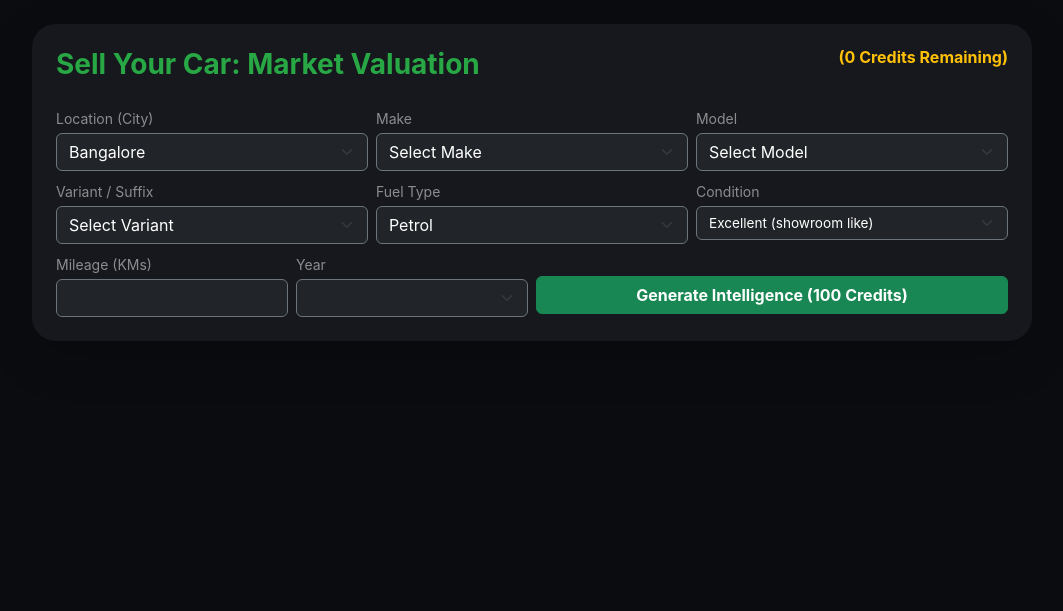
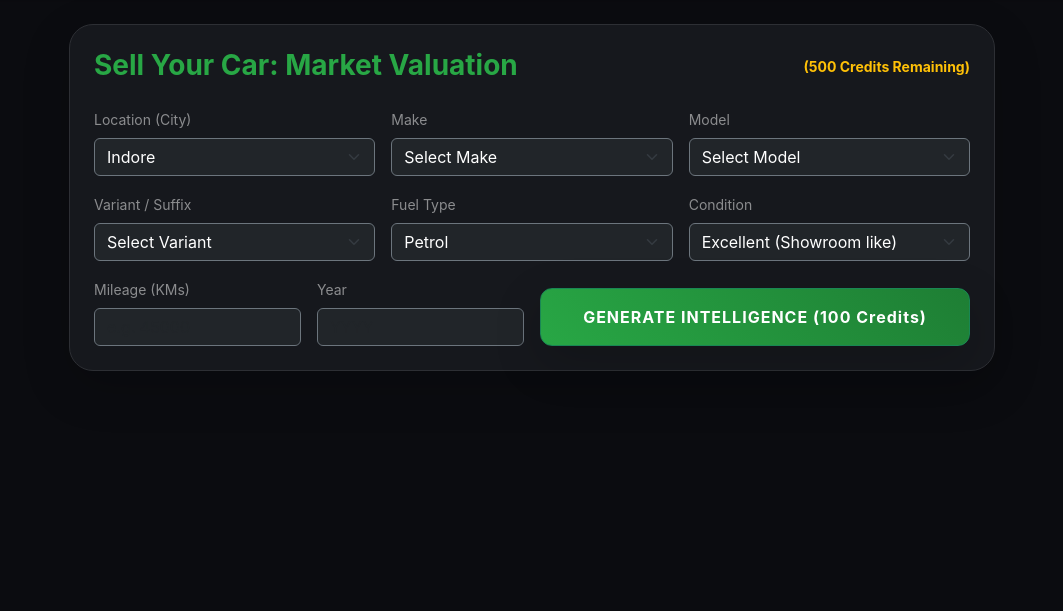
Before and after one commit to autoknowmus-web/autoknowmus, a Flask app: page /seller in a window 1280 px wide. Shown: the part 49-660 px from the top of the page, without its empty margins (108-1171 px from the left). Run offline with Flask 3, Linux system fonts and the light colour scheme; lists and menus that the app fills with data are empty.

Commit message:
Update seller.html

```diff
--- a/templates/seller.html
+++ b/templates/seller.html
@@ -1,60 +1,116 @@
 {% extends "layout.html" %}
 {% block content %}
-<div class="card p-4 border-0 shadow-lg mx-auto" style="background: #16181d; border-radius: 24px; max-width: 1000px; border-top: 5px solid #28a745;">
-    <h3 class="text-green fw-bold mb-4">Sell Your Car: Market Valuation <span class="float-end fs-6 text-warning">({{ credits }} Credits Remaining)</span></h3>
-    <form action="/dashboard" method="POST">
-        <div class="row g-2 text-start">
-            <div class="col-md-4"><label class="text-white-50 small mb-1">Location (City)</label>
-                <select class="form-select bg-dark text-white border-secondary"><option selected>Bangalore</option></select>
+<div class="row justify-content-center">
+    <div class="col-lg-10">
+        <div class="card p-4 shadow-lg" style="background: #16181d; border-radius: 24px; border: 1px solid #2d2f34;">
+            <div class="d-flex justify-content-between align-items-center mb-4">
+                <h3 class="text-green fw-bold mb-0">Sell Your Car: Market Valuation</h3>
+                <span class="text-warning fw-bold small">({{ session.get('credits', 500) }} Credits Remaining)</span>
             </div>
-            <div class="col-md-4"><label class="text-white-50 small mb-1">Make</label>
-                <select class="form-select bg-dark text-white border-secondary" name="make" id="brand" onchange="updateModels()" required>
-                    <option value="" disabled selected>Select Make</option>
-                    {% for brand in brands %}<option>{{ brand }}</option>{% endfor %}
+
+            <form action="/generate_report" method="POST" class="row g-3">
+                <div class="col-md-4">
+                    <label class="form-label text-white-50 small">Location (City)</label>
+                    <select name="city" class="form-select bg-dark text-white border-secondary" required>
+                        <option value="Indore">Indore</option>
+                        <option value="Bangalore">Bangalore</option>
+                        <option value="Hyderabad">Hyderabad</option>
                     </select>
                 </div>
-            <div class="col-md-4"><label class="text-white-50 small mb-1">Model</label>
-                <select class="form-select bg-dark text-white border-secondary" id="model" name="model" onchange="updateVariants()" required>
-                    <option value="" disabled selected>Select Model</option>
+
+                <div class="col-md-4">
+                    <label class="form-label text-white-50 small">Make</label>
+                    <select id="make" name="make" class="form-select bg-dark text-white border-secondary" required>
+                        <option value="">Select Make</option>
+                        <option value="Toyota">Toyota</option>
+                        <option value="Lexus">Lexus</option>
+                        <option value="Honda">Honda</option>
                     </select>
                 </div>
-            <div class="col-md-4"><label class="text-white-50 small mb-1">Variant / Suffix</label>
-                <select class="form-select bg-dark text-white border-secondary" id="variant" name="variant" required>
-                    <option value="" disabled selected>Select Variant</option>
+
+                <div class="col-md-4">
+                    <label class="form-label text-white-50 small">Model</label>
+                    <select id="model" name="model" class="form-select bg-dark text-white border-secondary" required>
+                        <option value="">Select Model</option>
                     </select>
                 </div>
-            <div class="col-md-4"><label class="text-white-50 small mb-1">Fuel Type</label>
-                <select class="form-select bg-dark text-white border-secondary">
-                    <option>Petrol</option><option>Diesel</option><option>CNG</option><option>EV</option><option>HEV</option><option>PHEV</option>
+
+                <div class="col-md-4">
+                    <label class="form-label text-white-50 small">Variant / Suffix</label>
+                    <select id="variant" name="variant" class="form-select bg-dark text-white border-secondary" required>
+                        <option value="">Select Variant</option>
                     </select>
                 </div>
-            <div class="col-md-4"><label class="text-white-50 small mb-1">Condition</label>
-                <select class="form-select bg-dark text-white border-secondary" name="condition" style="font-size: 0.85rem;">
-                    <option>Excellent (showroom like)</option><option>Average (normal wear)</option><option>Fair (needs some repair)</option>
+
+                <div class="col-md-4">
+                    <label class="form-label text-white-50 small">Fuel Type</label>
+                    <select name="fuel" class="form-select bg-dark text-white border-secondary">
+                        <option value="Petrol">Petrol</option>
+                        <option value="Diesel">Diesel</option>
+                        <option value="Hybrid">Hybrid</option>
+                        <option value="EV">EV</option>
                     </select>
                 </div>
-            <div class="col-md-3"><label class="text-white-50 small mb-1">Mileage (KMs)</label>
-                <input type="number" name="mileage" class="form-control bg-dark text-white border-secondary" required>
+
+                <div class="col-md-4">
+                    <label class="form-label text-white-50 small">Condition</label>
+                    <select name="condition" class="form-select bg-dark text-white border-secondary">
+                        <option value="Excellent">Excellent (Showroom like)</option>
+                        <option value="Good">Good (Minor wear & tear)</option>
+                        <option value="Fair">Fair (Noticeable dents/scratches)</option>
+                        <option value="Poor">Poor (Needs repair/restoration)</option>
+                    </select>
                 </div>
-            <div class="col-md-3"><label class="text-white-50 small mb-1">Year</label>
-                <select class="form-select bg-dark text-white border-secondary">{% for y in years %}<option>{{ y }}</option>{% endfor %}</select>
+
+                <div class="col-md-3">
+                    <label class="form-label text-white-50 small">Mileage (KMs)</label>
+                    <input type="number" name="mileage" class="form-control bg-dark text-white border-secondary" placeholder="e.g. 45000" required>
                 </div>
-            <div class="col-md-6 pt-4">
-                <button type="submit" class="btn btn-success w-100 fw-bold" style="height: 38px;">Generate Intelligence (100 Credits)</button>
+                <div class="col-md-3">
+                    <label class="form-label text-white-50 small">Year</label>
+                    <input type="number" name="year" class="form-control bg-dark text-white border-secondary" placeholder="YYYY" min="2000" max="2026" required>
                 </div>
+
+                <div class="col-md-6 d-flex align-items-end">
+                    <button type="submit" class="btn btn-success w-100 py-3 fw-bold shadow-lg" style="letter-spacing: 1px; border-radius: 12px; background: linear-gradient(45deg, #28a745, #1e7e34);">
+                        GENERATE INTELLIGENCE (100 Credits)
+                    </button>
                 </div>
             </form>
         </div>
+    </div>
+</div>
+
 <script>
-const dataMap = {"Toyota": {"Fortuner": ["4x2 AT", "4x4 AT"], "Innova Crysta": ["GX", "VX", "ZX"]}, "Maruti Suzuki": {"Swift": ["LXi", "VXi", "ZXi"], "Brezza": ["LXi", "VXi", "ZXi+"]}};
-function updateModels() {
-    const b = document.getElementById('brand').value; const m = document.getElementById('model'); m.innerHTML = '<option value="" disabled selected>Select Model</option>';
-    if(dataMap[b]) Object.keys(dataMap[b]).forEach(x => m.add(new Option(x, x)));
-    updateVariants();
+const carData = {
+    "Toyota": { "Innova": ["GX", "VX", "ZX"], "Fortuner": ["Sigma 4", "Legender"], "Glanza": ["V", "G"] },
+    "Lexus": { "ES": ["300h Exquisite", "300h Luxury"], "RX": ["350h", "500h F-Sport"], "NX": ["350h"] },
+    "Honda": { "City": ["V", "VX", "ZX"], "Amaze": ["S", "VX"], "Elevate": ["V", "VX", "ZX"] }
+};
+
+document.getElementById('make').addEventListener('change', function() {
+    const modelSel = document.getElementById('model');
+    const variantSel = document.getElementById('variant');
+    modelSel.innerHTML = '<option value="">Select Model</option>';
+    variantSel.innerHTML = '<option value="">Select Variant</option>';
+
+    if(this.value && carData[this.value]) {
+        Object.keys(carData[this.value]).forEach(model => {
+            modelSel.innerHTML += `<option value="${model}">${model}</option>`;
+        });
     }
-function updateVariants() {
-    const b = document.getElementById('brand').value; const m = document.getElementById('model').value; const v = document.getElementById('variant'); v.innerHTML = '<option value="" disabled selected>Select Variant</option>';
-    if(dataMap[b] && dataMap[b][m]) dataMap[b][m].forEach(x => v.add(new Option(x, x)));
+});
+
+document.getElementById('model').addEventListener('change', function() {
+    const makeVal = document.getElementById('make').value;
+    const variantSel = document.getElementById('variant');
+    variantSel.innerHTML = '<option value="">Select Variant</option>';
+
+    if(this.value && carData[makeVal][this.value]) {
+        carData[makeVal][this.value].forEach(v => {
+            variantSel.innerHTML += `<option value="${v}">${v}</option>`;
+        });
     }
+});
 </script>
 {% endblock %}
```
Lines whose indentation alone changed are shown as unchanged.
